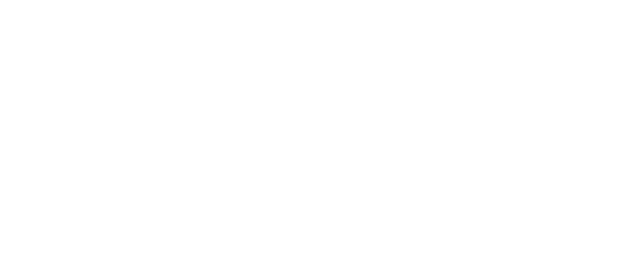
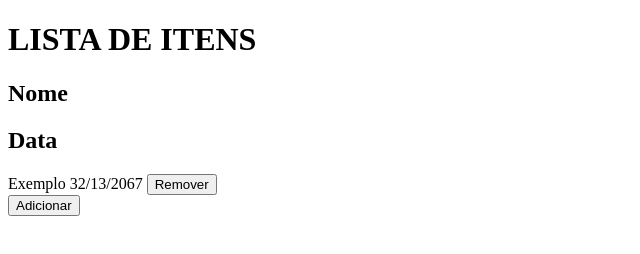
Before and after one commit to annacarolinasechin/Projeto-Lista, a plain HTML site: page index.html in a window 1280 px wide. Shown: the whole page, without its empty margins (0-640 px from the left). Drawn offline with Linux system fonts and the light colour scheme.

Commit message:
Criação da estrutura HTML

```diff
--- a/index.html
+++ b/index.html
@@ -7,6 +7,30 @@
     <title>Lista de Itens</title>
 </head>
 <body>
+    <h1>LISTA DE ITENS</h1>
+    <div class="list-container">
+
+        <div class="list-box">
+
+            <div class="list-header">
+                <h2>Nome</h2>
+                <h2>Data</h2>
+            </div>
+
+            <div class="list-item">
+                <span class="list-name">Exemplo</span>
+                <span class="list-date">32/13/2067</span>
+                <button class="list-button">Remover</button>
+            </div>
+
+        </div>
+
+        <div class="list-footer">
+            <button>Adicionar</button>
+        </div>
+
+    </div>
+
     <script src="./src/js/script.js"></script> <!--js é obrigatório dentro do body, preferêncialmente em seu final, já que é o js que "lê" o htmm/css-->
 </body>
 </html>
```
